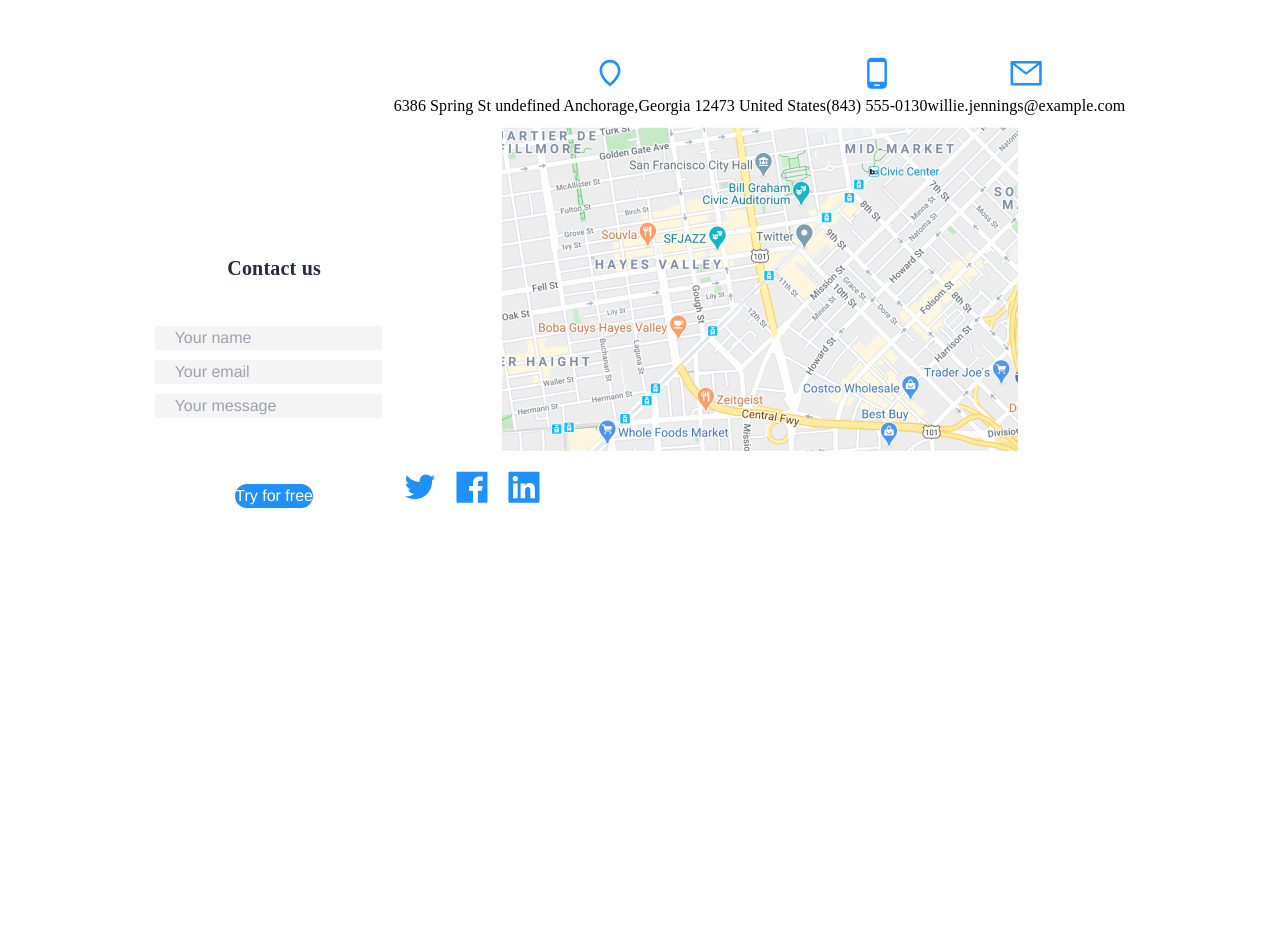
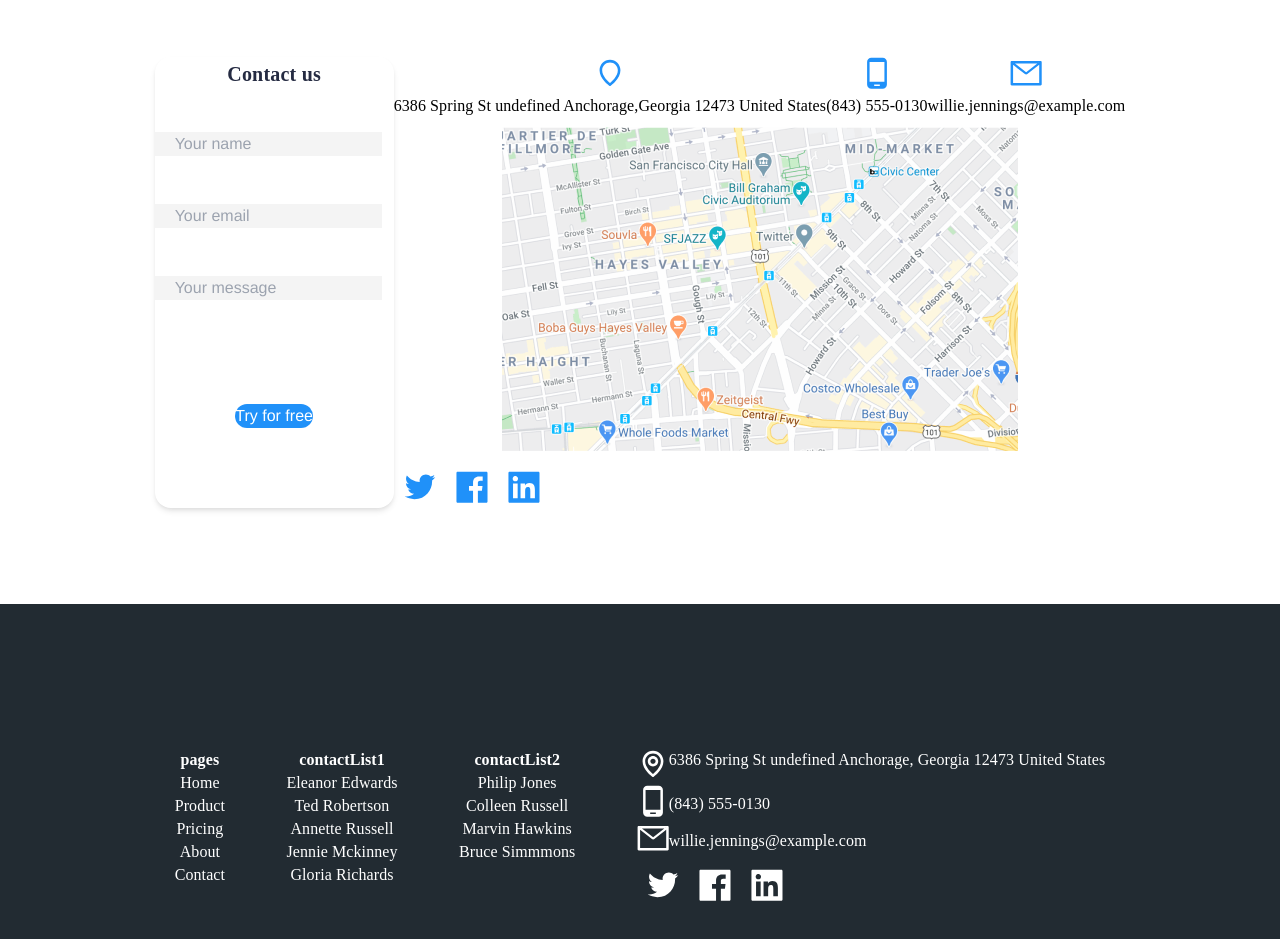
Before and after one commit to herimalala-ranaivoarisoa-rivomanana/figma, a Vue app: page / in a window 1280 px wide. Shown: the part 5180-6119 px from the top of the page. Before the commit the page ends 5688 px from the top, so only its background shows below. Built offline with nearby package versions, Linux system fonts and the light colour scheme; a web font is replaced by a local one; what tailwindcss-pixel-dimensions would draw is missing.

Commit message:
[Figma][Development]

```diff
--- a/src/App.vue
+++ b/src/App.vue
@@ -7,10 +7,12 @@
   <Testimonials />
   <Pricing />
   <Contact />
+  <TheFooter/>
 </template>
 
 <script>
 import TheHeader from '@/components/TheHeader.vue';
+import TheFooter from '@/components/TheFooter.vue';
 import Features from '@/components/Features.vue';
 import HeroLight from '@/components/HeroLight.vue';
 import LightCta from '@/components/LightCta.vue';
@@ -23,6 +25,7 @@ export default {
   name: 'App',
   components: {
     TheHeader,
+    TheFooter,
     Features,
     HeroLight,
     LightCta,
--- a/src/components/Contact.vue
+++ b/src/components/Contact.vue
@@ -1,14 +1,14 @@
 <template>
-  <section class="max-w-fullscreen h-924px m-auto">
+  <section class="max-w-fullscreen h-924px mb-24 m-auto">
     <p class="m-auto mb-5 font-Graphik font-normal text-h2">{{title}}</p>
     <p class="m-auto w-552px h-100px mb-20 font-Graphik font-normal text-h3 ">{{description}}</p>
     <div class="m-auto w-1228px flex flex-row center  justify-center">
-      <div class="m-0 w-535px h-357px border-gray-900 rounded-2xl flex flex-col items-center  ">
+      <div class="w-453px h-669px  border-gray-900 shadow-md rounded-2xl flex flex-col items-center  ">
           <p class="m-auto mx-0 mb-12 w-335px h-130px justify-center font-Graphik font-bold text-h4 text-left text-text-primary">{{title}}</p>
-          <input class="w-353px h-54px mb-2.5 mr-3 pl-5 rounded-2 bg-email-background border-email-border"  v-model="name"  placeholder="Your name"/>
-          <input class="w-353px h-54px mb-2.5 mr-3 pl-5 rounded-2 bg-email-background border-email-border"  v-model="email"  placeholder="Your email"/>
-          <input class="w-353px h-193px mb-2.5  mr-3 pl-5 rounded-2 bg-email-background border-email-border"  v-model="message"  placeholder="Your message"/>
-          <button class="mt-14 bg-blue-primary border-blue-primary rounded-full w-236px h-60px text-white ">Try for free</button>
+          <input class="w-353px h-54px mb-12 mr-3 pl-5 rounded-2 bg-email-background border-email-border"  v-model="name"  placeholder="Your name"/>
+          <input class="w-353px h-54px mb-12 mr-3 pl-5 rounded-2 bg-email-background border-email-border"  v-model="email"  placeholder="Your email"/>
+          <input class="w-353px h-193px mb-12  mr-3 pl-5 rounded-2 bg-email-background border-email-border"  v-model="message"  placeholder="Your message"/>
+          <button class="mt-14 mb-20 bg-blue-primary border-blue-primary rounded-full w-236px h-60px text-white ">Try for free</button>
       </div>
       <div>
         <div class="flex flex-col">
--- a/src/components/Pricing.vue
+++ b/src/components/Pricing.vue
@@ -1,6 +1,6 @@
 <template>
-  <section class="max-w-fullscreen m-auto bg-gray-600">
-      <div class="m-auto mb-60 pt-20 w-1177px h-1155px bg-gray-600 ">
+  <section class="max-w-fullscreen m-auto bg-background-fill">
+      <div class="m-auto mb-60 pt-20 w-1177px h-1155px ">
           <p class="mb-5 font-Graphik font-normal text-h2 text-white">Pricing</p>
           <p class="w-532px h-80px m-auto mb-20 font-Graphik font-normal text-h3 text-white">{{pricingText}}</p>
           <div class="m-auto w-1105px h-693px flex flex-row items-center justify-around ">
--- /dev/null
+++ b/src/components/TheFooter.vue
@@ -0,0 +1,80 @@
+<template>
+  <section class="max-w-fullscreen m-auto p-36 flex flex-row justify-around bg-background-fill ">
+  <div v-for="(item, index) in Object.keys(contents.items)" :key="index" >
+    <p class="text-white font-Graphik font-bold text-h5" >{{item}}</p>
+    <div class="text-white font-Graphik font-normal text-h5" v-for="(el,i) in contents.items[item]" :key="i">
+      {{el.name}}
+    </div>
+  </div>
+      <div>
+        <div class="flex flex-col">
+          <div class="flex flex-col flex-start">
+            <div class="flex  ">
+              <a><div class="text-white"><icon-base class="w-8 h-8"><Address/></icon-base></div></a>
+              <p class="w-313px h-66px font-Graphik font-normal text-h5 text-white">{{contents.infosContact.address}}</p>
+            </div>
+            <div class="flex flex-row items-center">
+              <a><div class="text-white"><icon-base class="w-8 h-8"><Phone/></icon-base></div></a>
+              <p class="w-137px h-43px font-Graphik font-normal text-h5 text-white">{{contents.infosContact.number}}</p>
+            </div>
+            <div class="flex flex-row  items-center">
+              <a><div class="text-white"><icon-base class="w-8 h-8"><Envelop/></icon-base></div></a>
+              <p class="w-245px h-43px font-Graphik font-normal text-h5 text-white">{{contents.infosContact.email}}</p>
+            </div>
+          </div>
+          <img class="m-auto" :src="image" :alt="title">
+          <div class="flex flex-row justify-start">
+            <a><div class="text-white"><icon-base class="w-8 h-8 m-2.5" ><Tweeter/></icon-base></div></a>
+            <a><div class="text-white"><icon-base class="w-8 h-8 m-2.5"><Facebook/></icon-base></div></a>
+            <a><div class="text-white"><icon-base class="w-8 h-8 m-2.5"><Linkedin/></icon-base></div></a>
+          </div>
+        </div>
+      </div>
+
+
+  </section>
+</template>
+
+<script>
+import IconBase from '../components/UI/IconBase.vue'
+import Facebook from '../components/UI/socialMedia/Facebook.vue'
+import Linkedin from '../components/UI/socialMedia/Linkedin.vue'
+import Tweeter from '../components/UI/socialMedia/Tweeter.vue'
+import Phone from '../components/UI/socialMedia/Phone.vue'
+import Envelop from '../components/UI/socialMedia/Envelop.vue'
+import Address from '../components/UI/socialMedia/Address.vue'
+
+export default {
+  name: 'TheFooter',
+    components:{
+    IconBase,
+    Facebook,
+    Linkedin,
+    Tweeter,
+    Phone,
+    Address,
+    Envelop,
+  },
+    data(){
+    return {
+    contents:{
+      items:{pages:[{name:'Home', url:''},{name:'Product', url:''},{name:'Pricing', url:''},
+             {name:'About', url:''},{name:'Contact', url:''}],
+             contactList1:[{name:'Eleanor Edwards', url:''},{name:'Ted Robertson', url:''},{name:'Annette Russell', url:''},
+             {name:'Jennie Mckinney', url:''},{name:'Gloria Richards', url:''}],
+             contactList2:[{name:'Philip Jones', url:''},{name:'Colleen Russell', url:''},{name:'Marvin Hawkins', url:''},
+             {name:'Bruce Simmmons', url:''}],
+             },
+      infosContact:{
+        address:'6386 Spring St undefined Anchorage, Georgia 12473 United States',
+        email:'willie.jennings@example.com',number:'(843) 555-0130'
+      }
+    }
+    }
+  }
+}
+</script>
+
+<style>
+
+</style>
--- a/src/components/UI/socialMedia/Phone.vue
+++ b/src/components/UI/socialMedia/Phone.vue
@@ -6,7 +6,7 @@
 
 <script>
 export default {
-name:'phone'
+name:'Phone'
 }
 </script>
 
--- a/tailwind.config.js
+++ b/tailwind.config.js
@@ -76,7 +76,8 @@ module.exports = {
         background:{
           dark:'#252B42',
           light:'#FFFFFF',
-          gradient:'#222B3'
+          gradient:'#222B3',
+          fill:'#222B32'
         },
       }
     },
```
Also changed, not shown: src/components/UI/socialMedia/Vector.svg (deleted).
